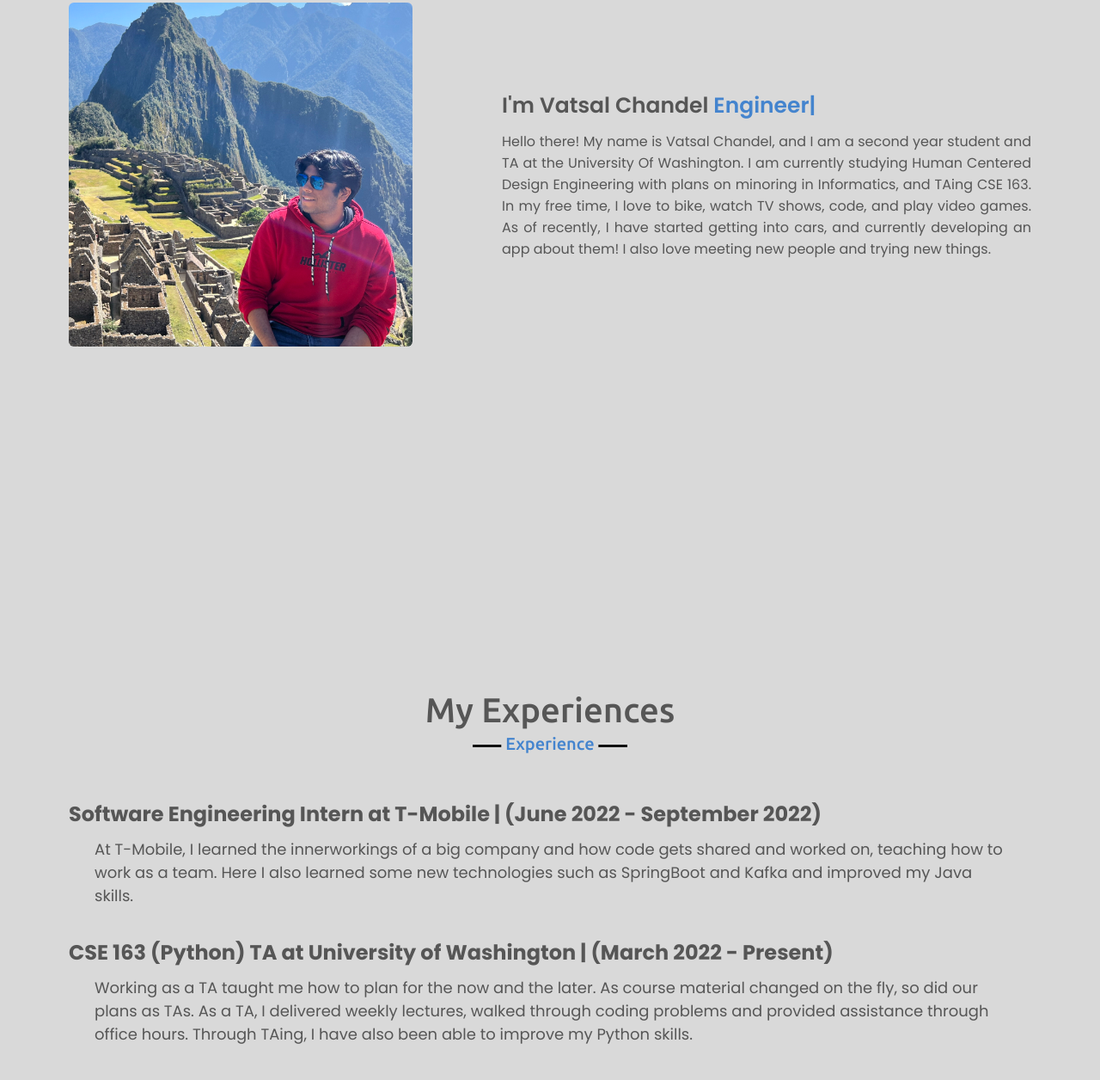
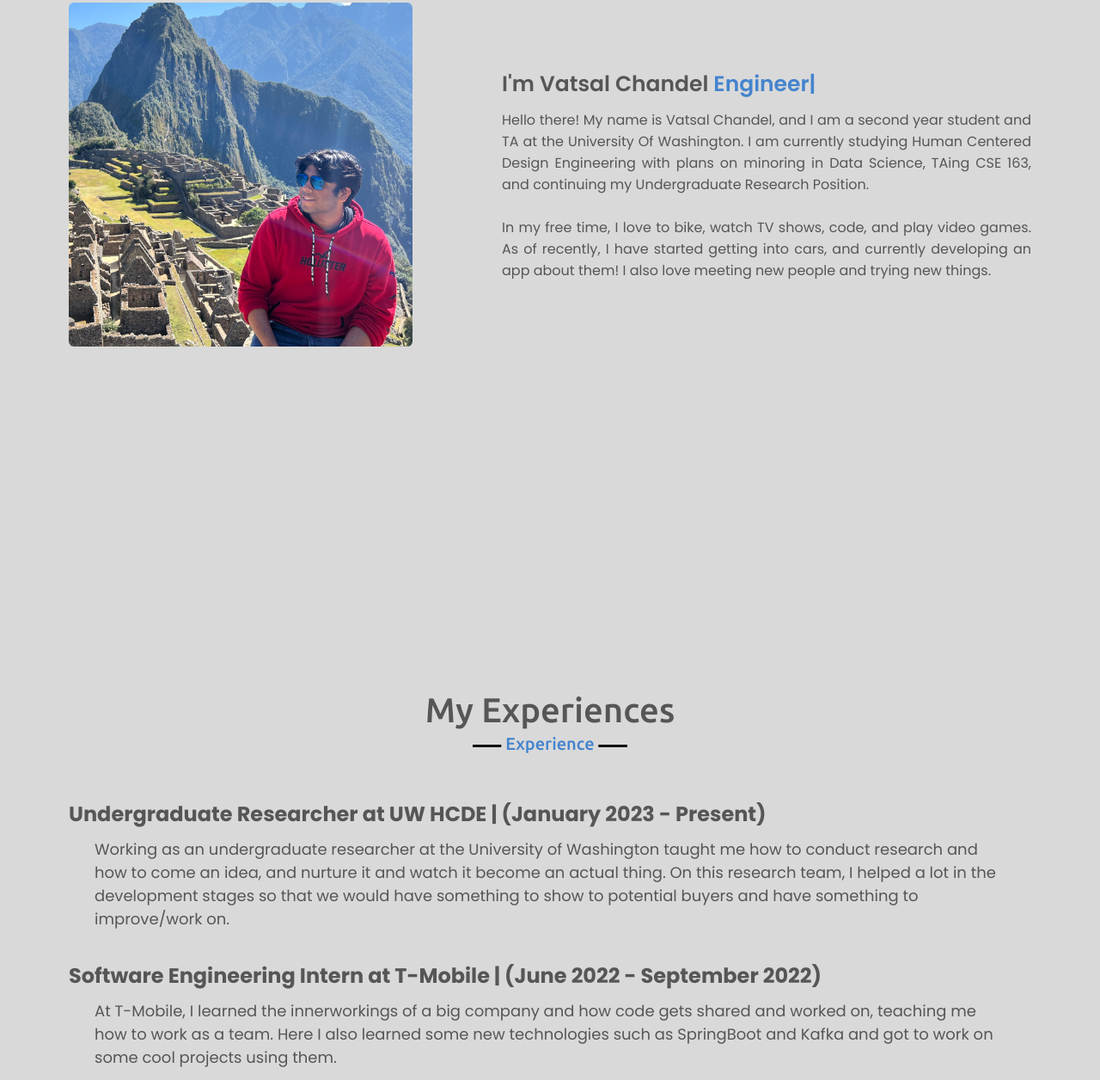
Before and after one commit to VatsalChandel/About-Me-Page, a plain HTML site: page index.html in a window 1280 px wide. Shown: the part 1123-2379 px from the top of the page at 86% size. Drawn offline with nearby package versions, Linux system fonts and the light colour scheme.

Commit message:
Some updates

```diff
--- a/index.html
+++ b/index.html
@@ -58,9 +58,10 @@
                     </div>
                     <div class="column right">
                         <div class="text">I'm Vatsal Chandel  <span class="typing-2"></span></div>
-                        <p class="hidden">Hello there! My name is Vatsal Chandel, and I am a second year student and TA at the University Of Washington. I am currently studying Human Centered Design Engineering with plans on minoring in Informatics, and TAing CSE 163.
-                            In my free time, I love to bike, watch TV shows, code, and play video games. As of recently, I have started getting into cars, and currently developing an app about them!
-                            I also love meeting new people and trying new things.</p>
+                        <p class="hidden">Hello there! My name is Vatsal Chandel, and I am a second year student and TA at the University Of Washington. I am currently studying Human Centered Design Engineering with plans on minoring in Data Science, TAing CSE 163, and continuing my Undergraduate Research Position.</p>
+                        <br>
+                        <p class="hidden">In my free time, I love to bike, watch TV shows, code, and play video games. As of recently, I have started getting into cars, and currently developing an app about them! I also love meeting new people and trying new things.
+                        </p>
                     </div>
                 </div>
             </div>
@@ -72,10 +73,20 @@
         <section class="experience" id="experience">
             <div class="max-width">
                 <h2 class="title">My Experiences</h2>
+
+                <div class="experience-content-sub-title hidden">
+                    <h2>Undergraduate Researcher at UW HCDE | (January 2023 - Present)</h2>
+                    <p>Working as an undergraduate researcher at the University of Washington taught me how to conduct research and how to come an idea, and nurture it and watch it become an actual thing.
+                        On this research team, I helped a lot in the development stages so that we would have something to show to potential buyers and have something to improve/work on.
+                    </p>
+                </div>
+
+                <br>
+
                 <div class="experience-content-sub-title hidden">
                     <h2>Software Engineering Intern at T-Mobile | (June 2022 - September 2022)</h2>
-                    <p>At T-Mobile, I learned the innerworkings of a big company and how code gets shared and worked on, teaching how to work as a team.
-                        Here I also learned some new technologies such as SpringBoot and Kafka and improved my Java skills.
+                    <p>At T-Mobile, I learned the innerworkings of a big company and how code gets shared and worked on, teaching me how to work as a team.
+                        Here I also learned some new technologies such as SpringBoot and Kafka and got to work on some cool projects using them.
                     </p>
                 </div>
 
@@ -332,7 +343,7 @@
     <section class="hidden">
         <section class="secret">
             <p>If you scrolled here really fast, you might have noticed things disappearing and reappearing, dont worry thats normal</p>
-            <p>Last updated: 10/5</p>
+            <p>Last updated: 2/17</p>
         </section>
     </section>
 
```
